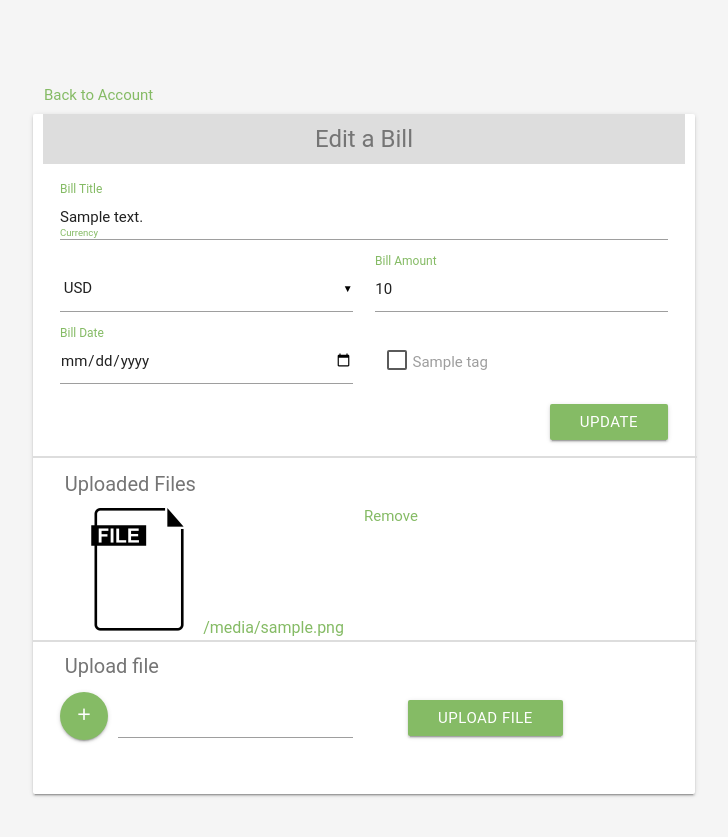
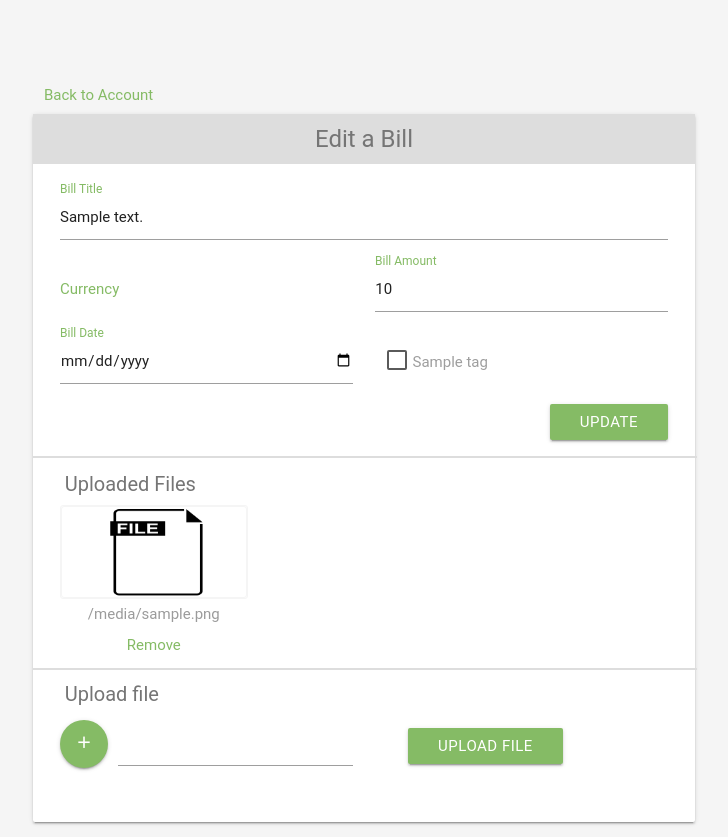
Before and after one commit to ravibhim/simple_bills, a Python web app: template web/views/templates/edit_bill.html in a window 1280 px wide. Shown: the whole page, without its empty margins (276-1004 px from the left). Before the commit the page ends 797 px from the top, so only its background shows below. Run offline with Jinja, Linux system fonts and the light colour scheme; the template is opened without the code that fills it: most values are stand-ins (such as "Sample title", 1, 10 or a date in 2020); some libraries are stand-ins or nearby versions; some web fonts are replaced.

Commit message:
edit a bill changes and navbar refactor

```diff
--- a/web/static/css/main.css
+++ b/web/static/css/main.css
@@ -562,10 +562,17 @@
     text-align: center;
     background-color: #dddddd;
     padding: 12px;
-    margin: -16px -6px;
+    margin: -16px -16px;
     margin-bottom: 24px;
     font-size: 24px;
     color: #757575;
+}
+#account_settings h4{
+  margin: -16px -6px !important;
+  margin-bottom: 24px !important;
+}
+.bill_currency_label{
+  color: #85bb65 !important;
 }
 
 #edit_page .btn-update {
@@ -575,7 +582,9 @@
 #edit_page .divider {
     margin: 0 -16px;
 }
-
+.dropdown-content li>span{
+  color: #85bb65 !important;
+}
 #edit_page hr {
     margin: 10px -16px;
     border: 1px solid #ddd;
@@ -615,8 +624,31 @@
     margin-bottom: 24px;
 }
 
-.uploaded_files img {
-   width: 128px;
+.uploaded_files .file_img{
+    border: 1px solid #f5f5f5;
+    border-radius: 3px;
+}
+.uploaded_files  img{
+  width: 128px;
+  height: 90px;
+  display: block;
+  margin: auto;
+}
+.uploaded_files  .file_pdf{
+   width: 90px;
+   height: 90px;
+}
+.uploaded_files span{
+  color: #9b9b9b;
+  display: block;
+  margin-top: 4px;
+  text-align: center;
+}
+.uploaded_files .file_remove{
+  display: block;
+  text-align: center;
+  margin-top: 8px;
+  margin-bottom: 12px;
 }
 /*******************************************************************************/
 /* pace theme */
@@ -642,58 +674,4 @@
   height: 2px;
 }
 
-.pace .pace-progress-inner {
-  display: block;
-  position: absolute;
-  right: 0px;
-  width: 100px;
-  height: 100%;
-  box-shadow: 0 0 10px #8abb62, 0 0 5px #8abb62;
-  opacity: 1.0;
-  -webkit-transform: rotate(3deg) translate(0px, -4px);
-  -moz-transform: rotate(3deg) translate(0px, -4px);
-  -ms-transform: rotate(3deg) translate(0px, -4px);
-  -o-transform: rotate(3deg) translate(0px, -4px);
-  transform: rotate(3deg) translate(0px, -4px);
-}
-
-.pace .pace-activity {
-  display: block;
-  position: fixed;
-  z-index: 2000;
-  top: 15px;
-  right: 15px;
-  width: 14px;
-  height: 14px;
-  border: solid 2px transparent;
-  border-top-color: #8abb62;
-  border-left-color: #8abb62;
-  border-radius: 10px;
-  -webkit-animation: pace-spinner 400ms linear infinite;
-  -moz-animation: pace-spinner 400ms linear infinite;
-  -ms-animation: pace-spinner 400ms linear infinite;
-  -o-animation: pace-spinner 400ms linear infinite;
-  animation: pace-spinner 400ms linear infinite;
-}
-
-@-webkit-keyframes pace-spinner {
-  0% { -webkit-transform: rotate(0deg); transform: rotate(0deg); }
-  100% { -webkit-transform: rotate(360deg); transform: rotate(360deg); }
-}
-@-moz-keyframes pace-spinner {
-  0% { -moz-transform: rotate(0deg); transform: rotate(0deg); }
-  100% { -moz-transform: rotate(360deg); transform: rotate(360deg); }
-}
-@-o-keyframes pace-spinner {
-  0% { -o-transform: rotate(0deg); transform: rotate(0deg); }
-  100% { -o-transform: rotate(360deg); transform: rotate(360deg); }
-}
-@-ms-keyframes pace-spinner {
-  0% { -ms-transform: rotate(0deg); transform: rotate(0deg); }
-  100% { -ms-transform: rotate(360deg); transform: rotate(360deg); }
-}
-@keyframes pace-spinner {
-  0% { transform: rotate(0deg); transform: rotate(0deg); }
-  100% { transform: rotate(360deg); transform: rotate(360deg); }
-}
 /*****************************************************************************/
--- a/web/static/js/main.js
+++ b/web/static/js/main.js
@@ -4,12 +4,15 @@
         selectYears: 30
     });
     $('.modal').modal();
+    $('.dropdown-button').dropdown({
+      inDuration: 300,
+      outDuration: 225,
+      constrain_width: false,
+      hover: true,
+      gutter: 0,
+      belowOrigin: true,
+      alignment: 'left'
+    }
+  );
 
-    $('select').material_select();
-    /*
-    $('.datepicker').pickadate({
-        selectMonths: true,
-        selectYears: 15
-    });
-   */
 });
--- a/web/views/templates/account_settings.html
+++ b/web/views/templates/account_settings.html
@@ -5,7 +5,7 @@
 <div class="container" id="edit_page">
   <a href="/account/{{account_id}}">Back to Account</a>
   <div class="card">
-    <div class="row">
+    <div class="row" id="account_settings">
       <h4>Account settings</h4>
       <form action="/account/{{account_id}}/settings" method="post" enctype='multipart/form-data'>
             <div class="input-field col s6">
@@ -17,12 +17,12 @@
               <label for="bill_tags" class="active">Bill Tags (Separate tags by a comma ex: credit card, bank)</label>
             </div>
             <div class="input-field col s4">
-              <select name="account_default_currency_code">
+              <select name="account_default_currency_code" id="bill_currency_code">
                 {% for currency in supported_currencies %}
                 <option value={{currency}} {% if default_currency_code == currency %} selected {%endif%}> {{currency}} </option>
                 {% endfor %}
               </select>
-              <label>Default Currency for Bills </label>
+              <label class="bill_currency_label" for="bill_currency_code">Default Currency for Bills </label>
             </div>
             <div class="col s12">
               <button class="btn waves-effect waves-light right" type="submit" name="action">Update</button>
--- a/web/views/templates/edit_bill.html
+++ b/web/views/templates/edit_bill.html
@@ -17,7 +17,7 @@
                   <option value={{currency}} {% if bill.currency_code == currency %} selected {%endif%}> {{currency}} </option>
                 {% endfor %}
               </select>
-              <label for="bill_currency_code" class="active">Currency</label>
+              <label class="bill_currency_label" for="bill_currency_code">Currency</label>
             </div>
             <div class="input-field col s6">
               <input id="bill_amount" type="text" value="{{bill.amount}}" name="bill_amount">
@@ -46,19 +46,24 @@
     <div class="uploaded_files">
       <h5 class="subheader"> Uploaded Files </h5>
       {% for file in bill.files%}
-        <div class="col s12">
-          <a class="col s6 filelink" href="{{file.signed_url}}" target="_blank">
+        <div class="col s4">
+          <div class="file_img">
+            <a href="{{file.signed_url}}" target="_blank">
+                <div class="file_img">
                   {% if file.file_type == 'application/pdf' %}
-              <img src="/static/images/pdf256.png"/>
+                    <img class="file_pdf"  src="/static/images/pdf256.png"/>
                   {% elif file.file_type in ['image/png'] %}
                     <img src="{{file.thumbnail}}"/>
                   {% else %}
                     <img src="/static/images/file256.png"/>
                   {% endif %}
-            {{file.filename}}
+                </div>
             </a>
-          <a href="/account/{{account_id}}/{{bill.billId}}/{{file.billfileId}}/remove_file">Remove</a>
           </div>
+          <span>{{file.filename}}</span>
+          <a class="file_remove center" href="/account/{{account_id}}/{{bill.billId}}/{{file.billfileId}}/remove_file">Remove</a>
+          </div>
+
       {% endfor %}
     </div>
     <hr />
```
Also changed, not shown: web/views/templates/account_detail.html (+2 -11 lines), web/views/templates/base.html (+2 -10 lines), web/views/templates/home.html (+3 -11 lines), web/views/templates/navbar.html (added, +15 -0 lines). Lines whose indentation alone changed are shown as unchanged.
